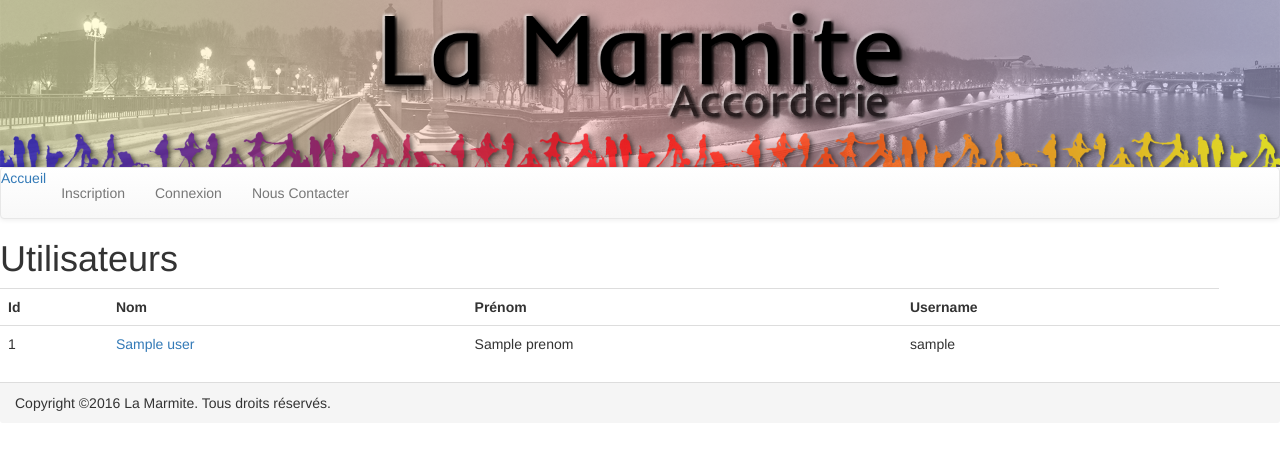
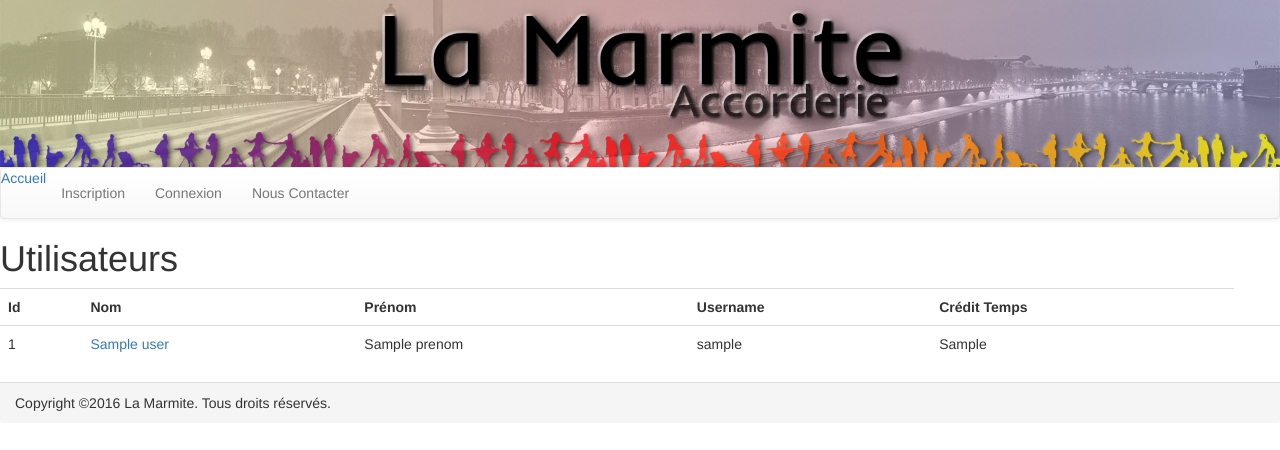
Before and after one commit to NeoLied/AccorderieCakePhp, a CakePHP app: the page made by app/View/Users/index.ctp in a window 1280 px wide. Shown: the top 450 px of the page. Run offline with PHP 8.4 and a stand-in for CakePHP, Linux system fonts and the light colour scheme; the template is opened without the code that fills it: most values are stand-ins (such as "Sample title", 1, 10 or a date in 2020); some libraries are stand-ins or nearby versions.

Commit message:
Ajout du Crédit Temps des users dans la liste des utilisateurs Administration

```diff
--- a/app/View/Users/index.ctp
+++ b/app/View/Users/index.ctp
@@ -7,6 +7,7 @@
 		<th>Nom</th>
 		<th>Prénom</th>
 		<th>Username</th>
+		<th>Crédit Temps</th>
 	</tr>
 
 	<!-- Here is where we loop through our $posts array, printing out post info -->
@@ -20,6 +21,7 @@
 			</td>
 			<td><?php echo $user['User']['prenom']; ?></td>
 			<td><?php echo $user['User']['username']; ?></td>
+			<td><?php echo $user['User']['credit_temps']; ?></td>
 			<td>
 				<?php
 				if($user['User']['id'] == AuthComponent::user('id') || AuthComponent::user('role') == "admin"){
```
